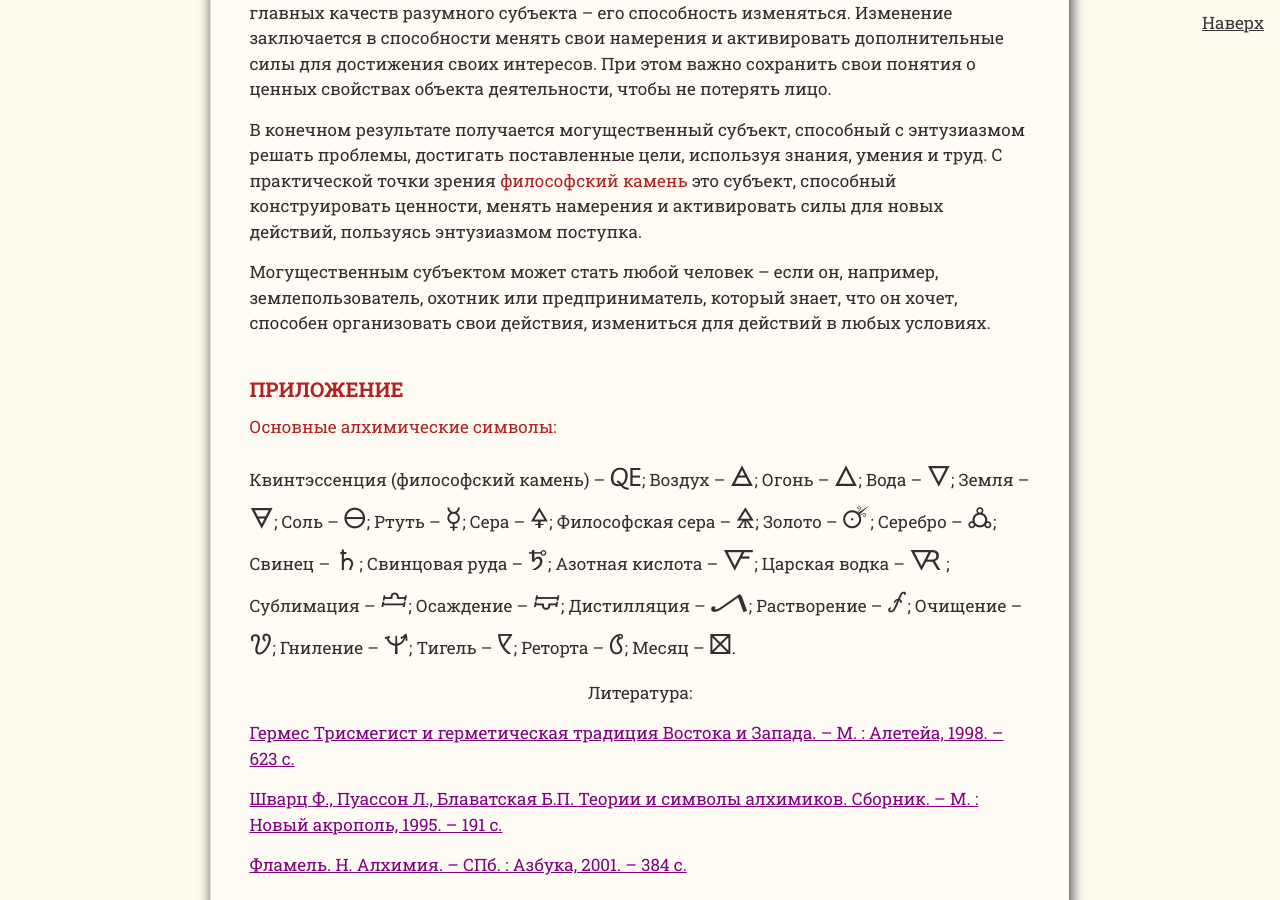
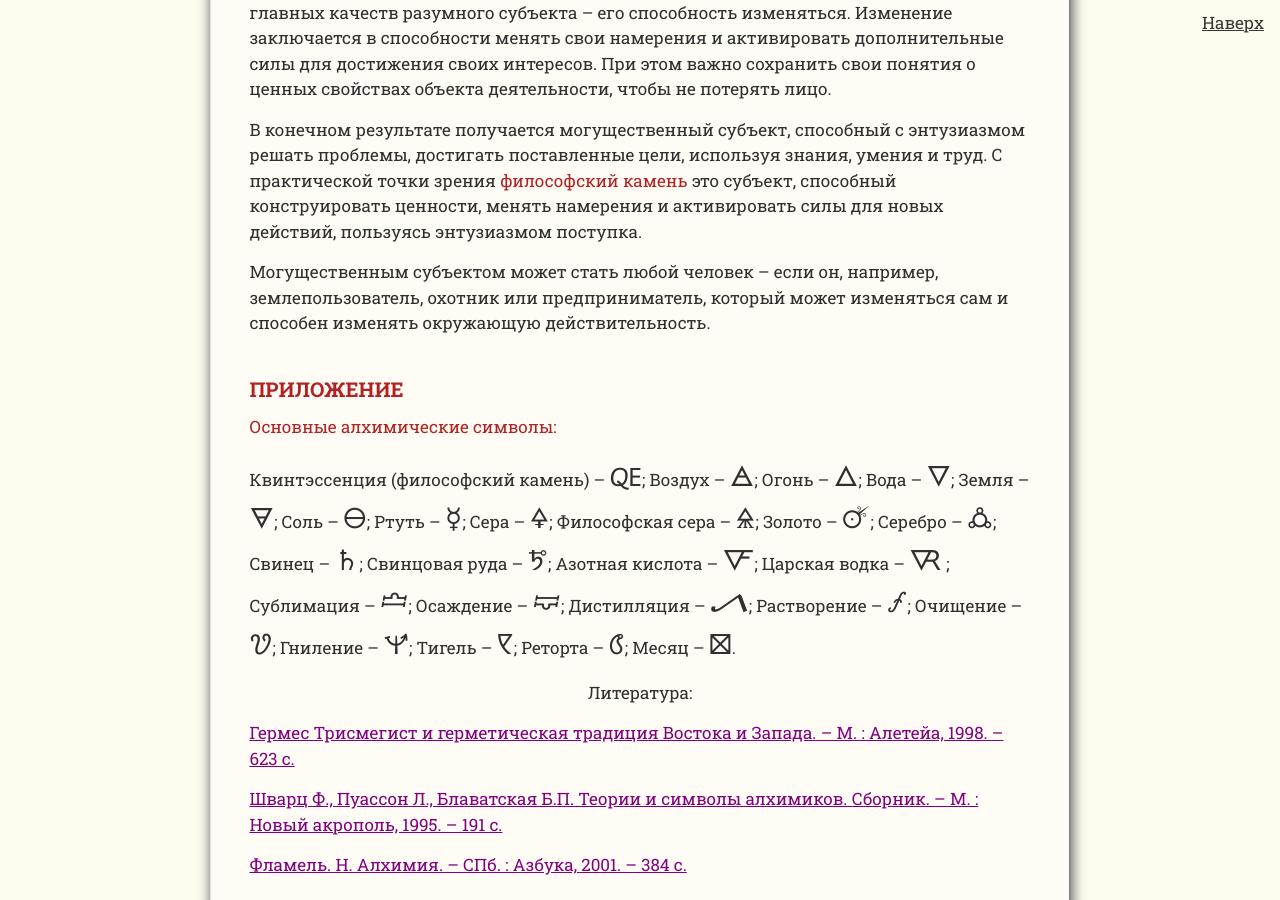
Before and after one commit to SergSi/land-use-art, a Jekyll site: the page built from _posts/2024-12-15-alhimia.md, in a window 1280 px wide and 900 px high, scrolled down 7604 px. Built offline with Jekyll 4.4.1, drawn with Linux system fonts in a browser that asks for light colours; some web fonts are replaced.

Commit message:
Update 2024-12-15-alhimia.md

```diff
--- a/_posts/2024-12-15-alhimia.md
+++ b/_posts/2024-12-15-alhimia.md
@@ -168,7 +168,7 @@
 
 В конечном результате получается могущественный субъект, способный с энтузиазмом решать проблемы, достигать поставленные цели, используя знания, умения и труд. С практической точки зрения **философский камень** это субъект, способный конструировать ценности, менять намерения и активировать силы для новых действий, пользуясь энтузиазмом поступка.
 
-Могущественным субъектом может стать любой человек – если он, например, землепользователь, охотник или предприниматель, который знает, что он хочет, способен организовать свои действия, измениться для действий в любых условиях.
+Могущественным субъектом может стать любой человек – если он, например, землепользователь, охотник или предприниматель, который может изменяться сам и способен изменять окружающую действительность.
 
 # Приложение
 
```
